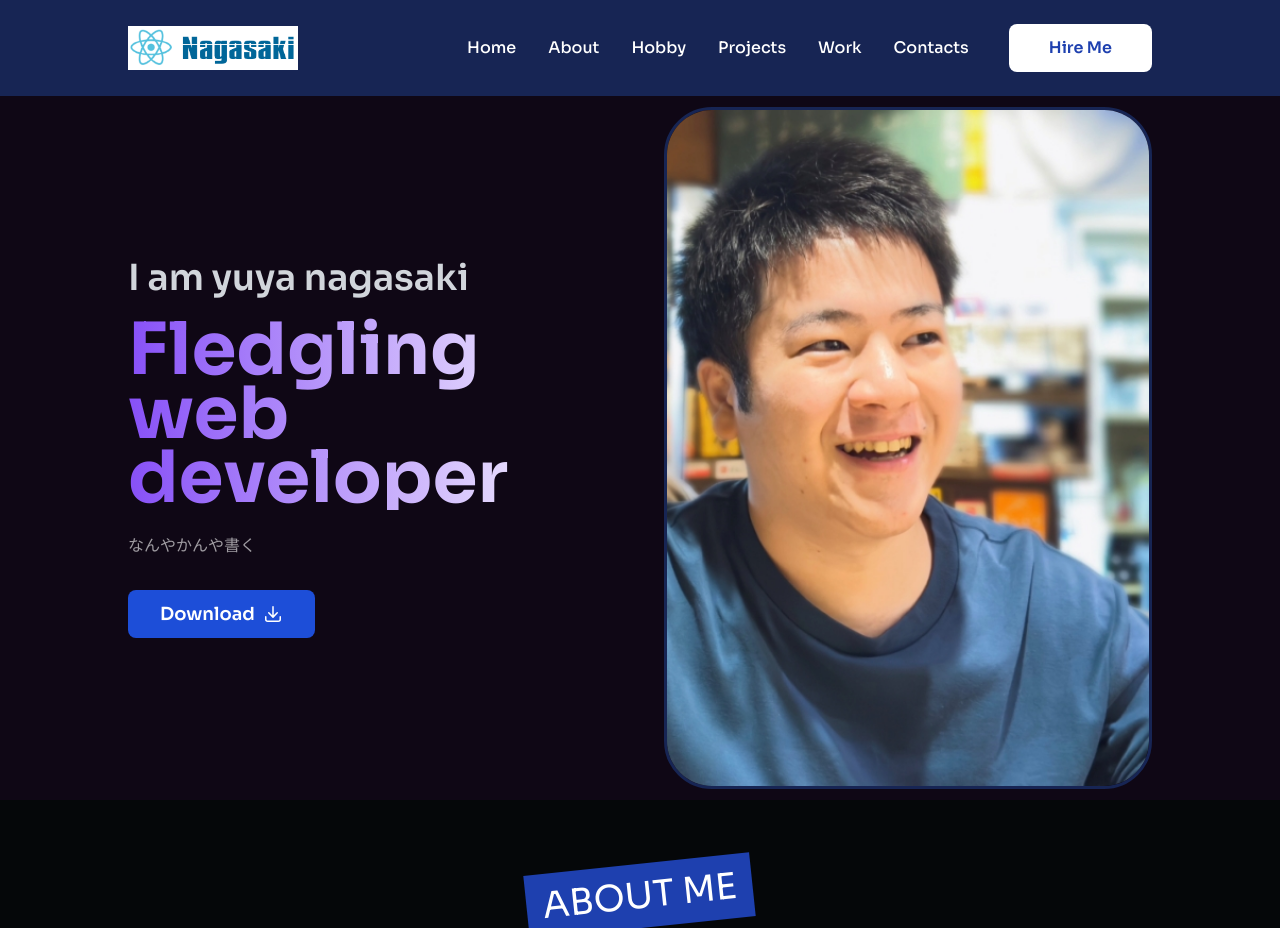
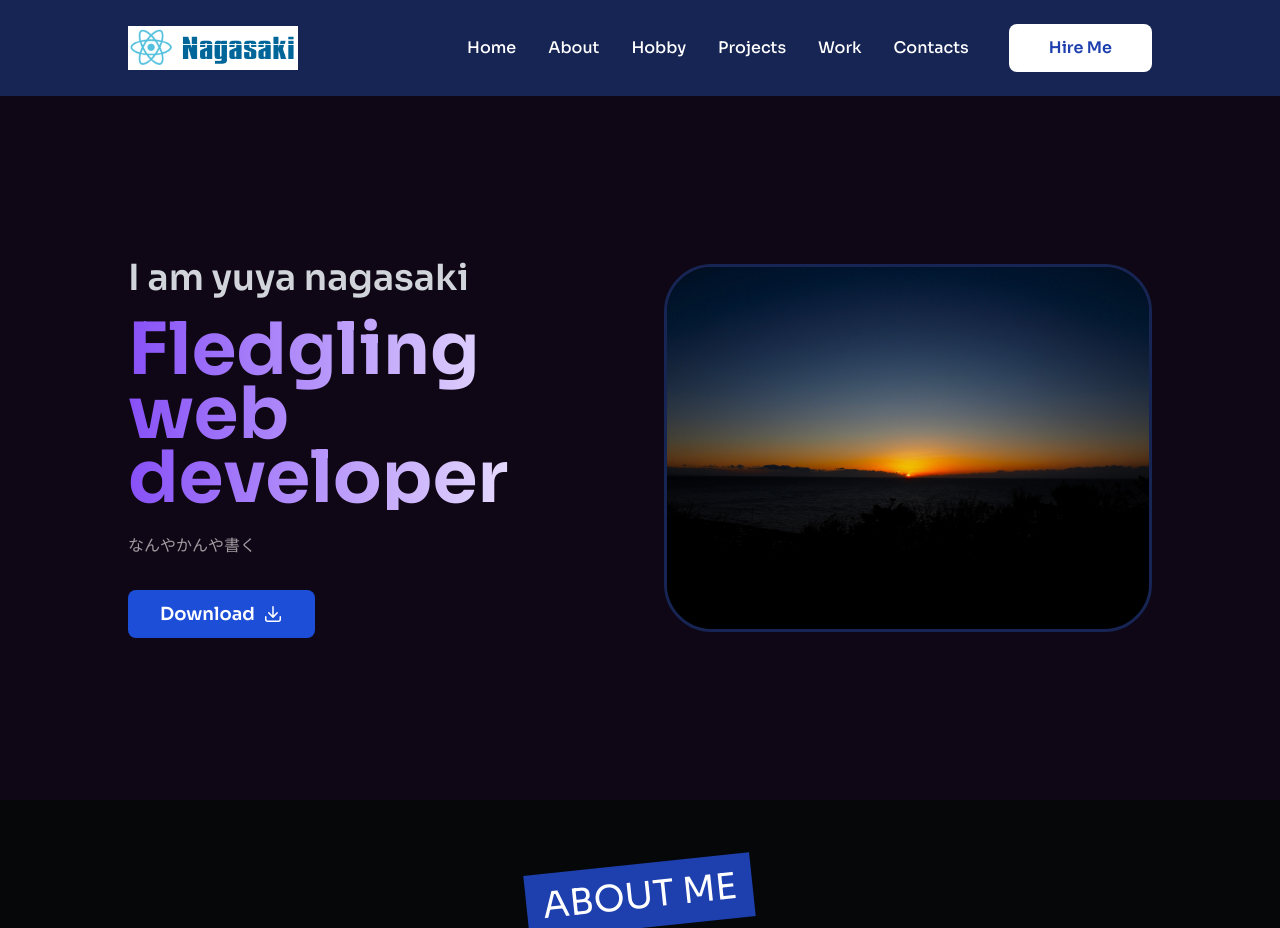
Before and after one commit to ynagasaki0083/portfolio, a Next.js app: page / in a window 1280 px wide. Built offline with nearby package versions, Linux system fonts and the light colour scheme.

Commit message:
seventh commit

```diff
--- a/app/Data/data.ts
+++ b/app/Data/data.ts
@@ -4,6 +4,6 @@ export const BaseInfo = {
   name: "yuya nagasaki",
   position: "Fledgling web developer",
   description: "なんやかんや書く",
-  //   profilePic: "/karihero.JPG",
-  profilePic: "./myphoto.jpg",
+  //   profilePic: "/karihero.jpg",
+  profilePic: "./karihero.jpg",
 };
```
Also changed, not shown: 1 other file (tests, documents, lock files or other folders).
